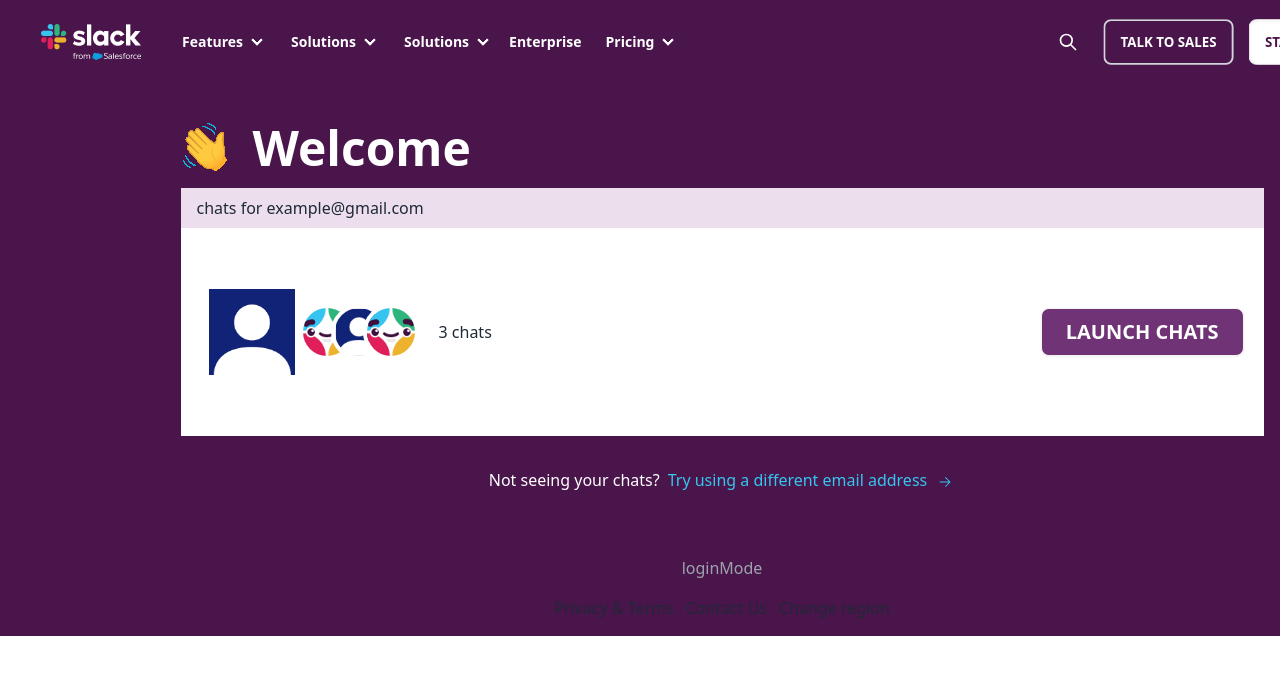
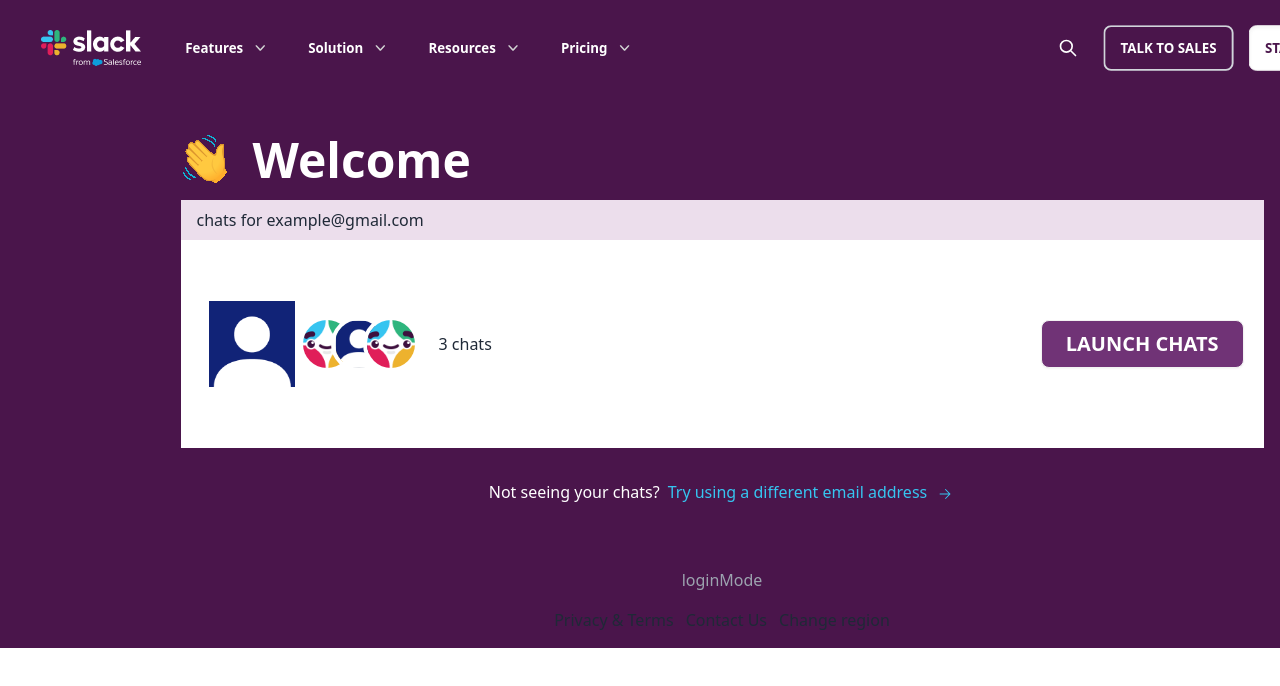
Before and after one commit to sigma-webdev/slack-pw, a React (Vite) app in the folder client/: page / in a window 1280 px wide. Shown: the top 686 px of the page. Built offline with nearby package versions, Linux system fonts and the light colour scheme; the HTML template or start-up script is replaced by a standard one.

Commit message:
fix: nav items toggle

```diff
--- a/client/src/Pages/NavBar.jsx
+++ b/client/src/Pages/NavBar.jsx
@@ -2,6 +2,7 @@
 import { Link } from "react-router-dom";
 import slackLogo from "../assets/slackLogo.png";
 import slackLogoWhite from "../assets/slackLogoWhite.png";
+import downArrow from "../assets/chevron-down.svg";
 
 const NavBar = ({ isAuth }) => {
   return (
@@ -21,10 +22,21 @@
         </Link>
         <div className="hidden lg:flex flex-nowrap">
           <ul className="px-1 menu menu-horizontal">
-            <li>
-              <details>
-                <summary>Features</summary>
-                <ul className="p-2">
+            <div className="dropdown dropdown-centre">
+              <div
+                tabIndex={0}
+                role="button"
+                className="btn btn-ghost rounded-btn"
+              >
+                Features{" "}
+                <span>
+                  <img src={downArrow} alt="arrow down" />
+                </span>
+              </div>
+              <ul
+                tabIndex={0}
+                className="menu dropdown-content z-[1] p-2 shadow bg-base-100 rounded-box w-40 mt-4"
+              >
                 <li>
                   <a> Collaboration </a>
                 </li>
@@ -35,49 +47,87 @@
                   <a> Intelligence </a>
                 </li>
               </ul>
-              </details>
+            </div>
+
+            <div className="dropdown dropdown-centre">
+              <div
+                tabIndex={0}
+                role="button"
+                className="btn btn-ghost rounded-btn"
+              >
+                Solution{" "}
+                <span>
+                  <img src={downArrow} alt="arrow down" />
+                </span>
+              </div>
+              <ul
+                tabIndex={0}
+                className="menu dropdown-content z-[1] p-2 shadow bg-base-100 rounded-box w-40 mt-4"
+              >
+                <li>
+                  <a> Collaboration </a>
                 </li>
                 <li>
-              <details>
-                <summary>Solutions </summary>
-                <ul className="p-1">
-                  <li>
-                    <a> Department </a>
+                  <a> Automation </a>
                 </li>
                 <li>
-                    <a> Industry </a>
+                  <a> Intelligence </a>
                 </li>
               </ul>
-              </details>
+            </div>
+            <div className="dropdown dropdown-centre">
+              <div
+                tabIndex={0}
+                role="button"
+                className="btn btn-ghost rounded-btn"
+              >
+                Resources{" "}
+                <span>
+                  <img src={downArrow} alt="arrow down" />
+                </span>
+              </div>
+              <ul
+                tabIndex={0}
+                className="menu dropdown-content z-[1] p-2 shadow bg-base-100 rounded-box w-40 mt-4"
+              >
+                <li>
+                  <a> Collaboration </a>
                 </li>
                 <li>
-              <details>
-                <summary>Solutions </summary>
-                <ul className="p-1">
-                  <li>
-                    <a> Department </a>
+                  <a> Automation </a>
                 </li>
                 <li>
-                    <a> Industry </a>
+                  <a> Intelligence </a>
                 </li>
               </ul>
-              </details>
-            </li>
-            <li className="p-2">Enterprise</li>
+            </div>
 
+            <div className="dropdown dropdown-centre">
+              <div
+                tabIndex={0}
+                role="button"
+                className="btn btn-ghost rounded-btn"
+              >
+                Pricing{" "}
+                <span>
+                  <img src={downArrow} alt="arrow down" />
+                </span>
+              </div>
+              <ul
+                tabIndex={0}
+                className="menu dropdown-content z-[1] p-2 shadow bg-base-100 rounded-box w-40 mt-4"
+              >
                 <li>
-              <details>
-                <summary> Pricing </summary>
-                <ul className="p-1">
-                  <li>
-                    <a> Department </a>
+                  <a> Collaboration </a>
                 </li>
                 <li>
-                    <a> Industry </a>
+                  <a> Automation </a>
+                </li>
+                <li>
+                  <a> Intelligence </a>
                 </li>
               </ul>
-              </details>
-            </li>
+            </div>
           </ul>
         </div>
       </div>
```
Lines whose indentation alone changed are shown as unchanged.
